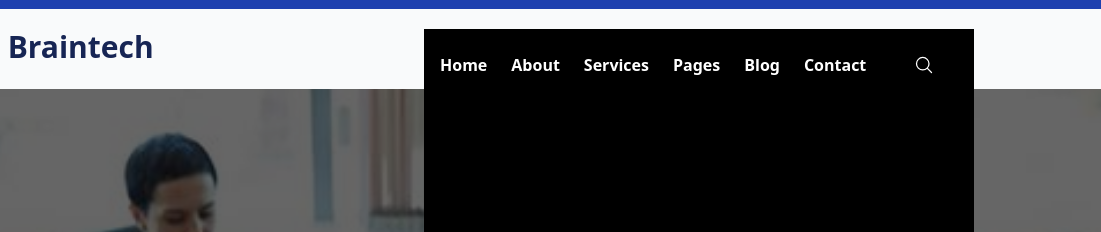
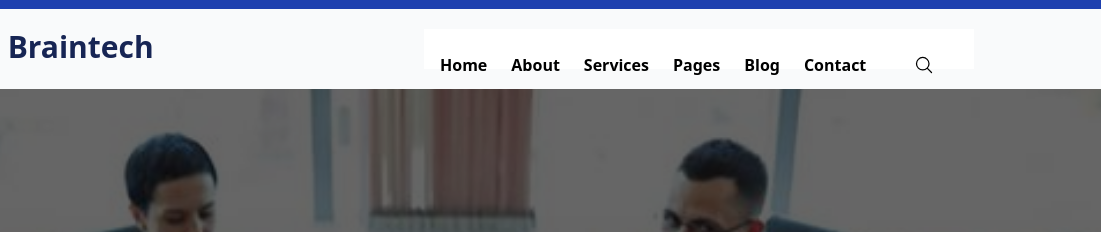
Before and after one commit to LameckMeshack/WilfredsChallenge, a website: page index.html in a window 1280 px wide. Shown: the part 39-271 px from the top of the page, 179-1280 px from the left. Drawn offline with Linux system fonts and the light colour scheme.

Commit message:
correct nav styling

```diff
--- a/index.html
+++ b/index.html
@@ -77,7 +77,7 @@
                             <path stroke-linecap="round" stroke-linejoin="round" d="M3.75 6.75h16.5M3.75 12h16.5m-16.5 5.25h16.5" />
                           </svg>
                     </div>
-                    <div class="invisible bg-black h-52 text-white p-4 ml-14 md:visible" id="nav">
+                    <div class="invisible p-4 ml-14 md:visible text-white md:text-black bg-black md:bg-white h-52 md:h-auto" id="nav">
                         <ul class="block md:flex font-semibold mt-2">
                             <li class="navLi"><a href="#home">Home</a></li>
                             <li class="navLi"><a href="#about">About</a></li>
```
Also changed, not shown: public/images/Screenshot 2023-10-20 142005.png (deleted), public/style.css.
